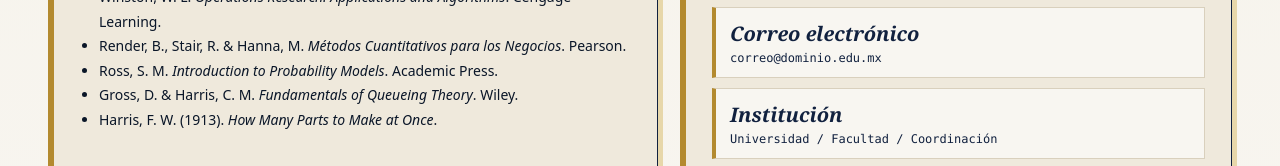
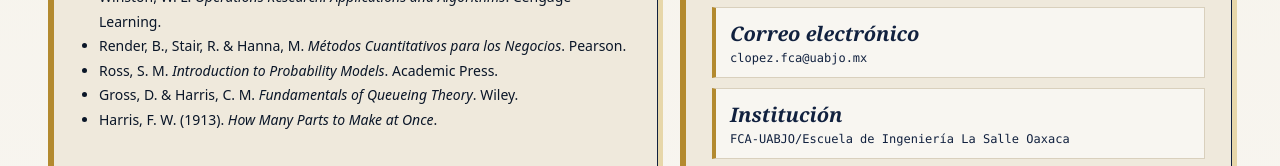
Before and after one commit to Ctechome/IO, a website: page Index.html in a window 1280 px wide. Shown: the part 4130-4296 px from the top of the page. Drawn offline with Linux system fonts and the light colour scheme; a web font is replaced by a local one.

Commit message:
Actualizar portal principal

```diff
--- a/Index.html
+++ b/Index.html
@@ -905,8 +905,8 @@ footer{
       <p>Espacio reservado para los datos institucionales, enlaces académicos y medios de contacto.</p>
       <div class="contact-list">
         <div class="contact-item"><strong>Nombre</strong>Dr. Carlos Miguel López Martínez</div>
-        <div class="contact-item"><strong>Correo electrónico</strong>correo@dominio.edu.mx</div>
-        <div class="contact-item"><strong>Institución</strong>Universidad / Facultad / Coordinación</div>
+        <div class="contact-item"><strong>Correo electrónico</strong>clopez.fca@uabjo.mx</div>
+        <div class="contact-item"><strong>Institución</strong>FCA-UABJO/Escuela de Ingeniería La Salle Oaxaca</div>
         <div class="contact-item"><strong>Ubicación</strong>Oaxaca, México</div>
         <div class="contact-item"><strong>ORCID</strong>https://orcid.org/0009-0007-4873-1194</div>
       </div>
```
